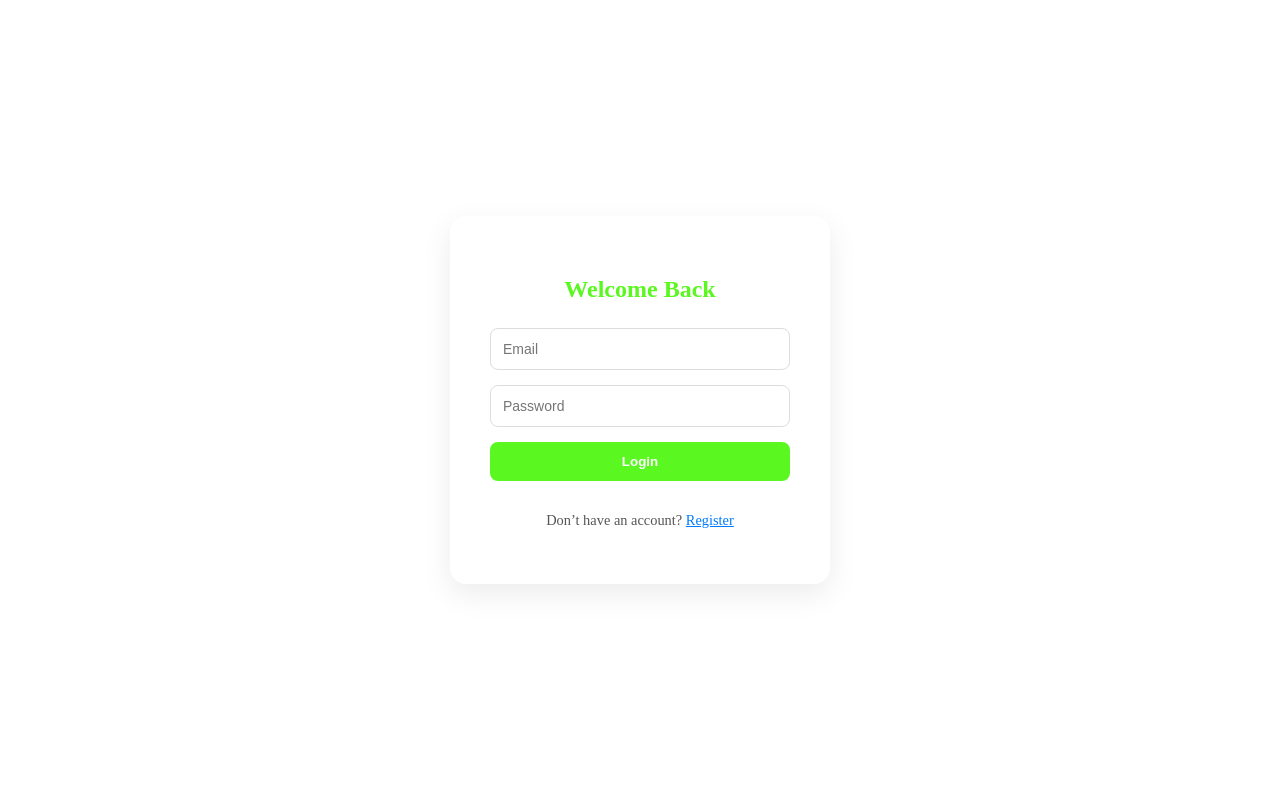
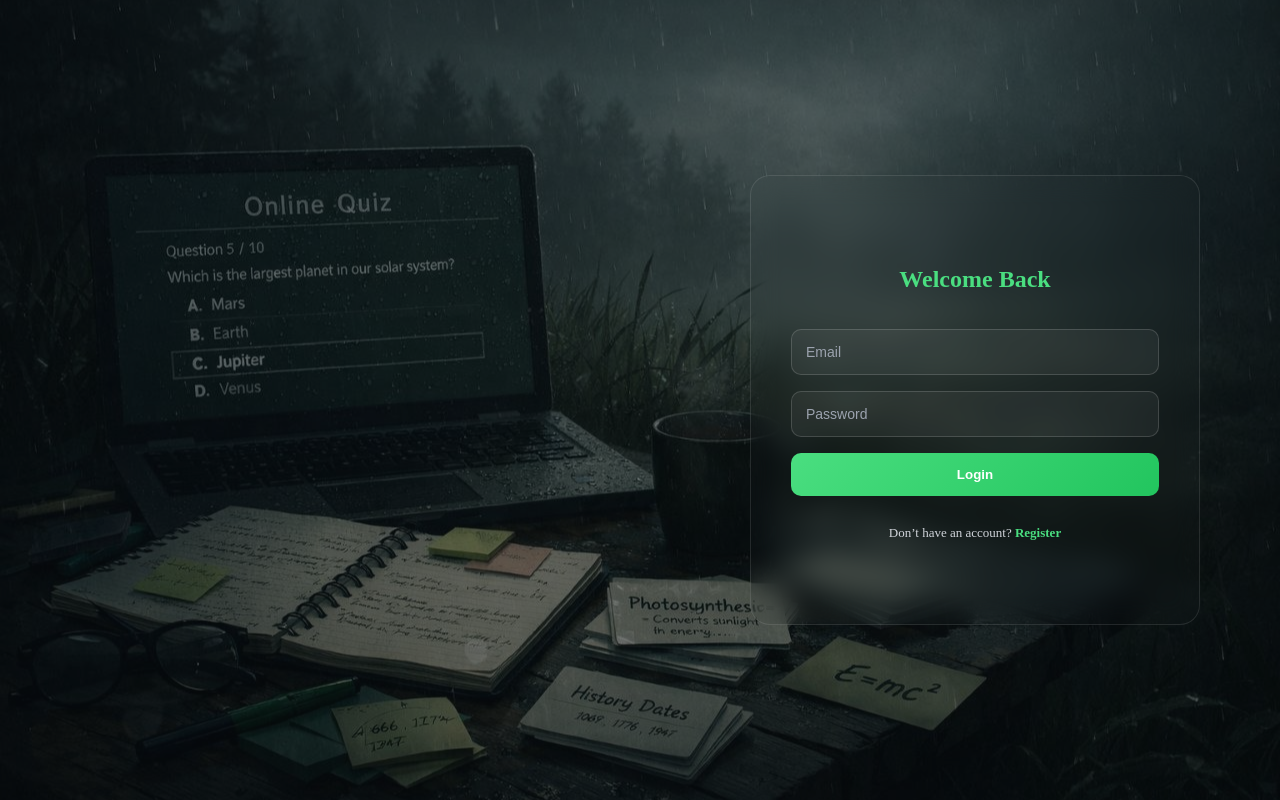
Before and after one commit to Natnael1921/AI-Smart-Study, a React (Vite) app in the folder Frontend/: page /auth in a window 1280 px wide. Built offline with nearby package versions, Linux system fonts and the light colour scheme.

Commit message:
improve auth ui

```diff
--- a/Frontend/pages/Auth.jsx
+++ b/Frontend/pages/Auth.jsx
@@ -50,6 +50,7 @@ const Auth = ({ setUser }) => {
 
   return (
     <div className="auth-container">
+      <div className="auth-form-wrapper">
         <form className="auth-box" onSubmit={handleSubmit}>
           <h2>{mode === "login" ? "Welcome Back" : "Create Account"}</h2>
 
@@ -89,7 +90,6 @@ const Auth = ({ setUser }) => {
             </button>
           )}
 
-        {/* Toggle link */}
           <p className="auth-toggle">
             {mode === "login" ? (
               <>
@@ -105,6 +105,7 @@ const Auth = ({ setUser }) => {
           </p>
         </form>
       </div>
+    </div>
   );
 };
 
--- a/Frontend/styles/auth.css
+++ b/Frontend/styles/auth.css
@@ -1,69 +1,125 @@
-.auth-container {
-  min-height: 100vh;
-  display: flex;
-  justify-content: center;
-  align-items: center;
-  background: #ffffff;
+* {
+  box-sizing: border-box;
 }
 
+body {
+  margin: 0;
+}
+
+.auth-container {
+  height: 100vh;
+  width: 100%;
+  background: url("/auth-bg.jpg") center/cover no-repeat;
+  display: flex;
+  align-items: center;
+  justify-content: flex-end;
+  position: relative;
+  background-position: left center;
+}
+
+.auth-container::before {
+  content: "";
+  position: absolute;
+  inset: 0;
+  background: rgba(10, 15, 20, 0.55);
+}
+
+.auth-form-wrapper {
+  position: relative;
+  z-index: 2;
+  width: 100%;
+  max-width: 450px;
+  margin-right: 80px;
+}
+
+/* FORM BOX  */
 .auth-box {
   width: 100%;
-  max-width: 380px;
-  padding: 40px;
-  border-radius: 16px;
-  box-shadow: 0 10px 30px rgba(0, 0, 0, 0.08);
+  padding: 70px 40px;
+
+  background: rgba(255, 255, 255, 0.01);
+  backdrop-filter: blur(14px);
+  border-radius: 20px;
+  border: 1px solid rgba(255, 255, 255, 0.1);
+
   display: flex;
   flex-direction: column;
-  gap: 15px;
+  gap: 16px;
 }
 
+/* TITLE */
 .auth-box h2 {
   text-align: center;
-  color: #5AF721;
-  margin-bottom: 10px;
+  color: #4ade80;
 }
 
+/* INPUT */
 .auth-box input {
-  padding: 12px;
-  border-radius: 8px;
-  border: 1px solid #ddd;
+  padding: 14px;
+  border-radius: 10px;
+  border: 1px solid rgba(255, 255, 255, 0.15);
   font-size: 14px;
+
+  background: rgba(255, 255, 255, 0.05);
+  color: white;
 }
 
+.auth-box input::placeholder {
+  color: #9ca3af;
+}
+
+.auth-box input:focus {
+  outline: none;
+  border-color: #4ade80;
+}
+
+/* BUTTON */
 .auth-box button {
-  background: #5AF721;
+  background: linear-gradient(135deg, #4ade80, #22c55e);
   border: none;
-  padding: 12px;
+  padding: 14px;
   color: white;
   font-weight: 600;
-  border-radius: 8px;
+  border-radius: 10px;
   cursor: pointer;
+  transition: 0.3s;
 }
 
 .auth-box button:hover {
-  background: #48d61a;
+  transform: translateY(-2px);
+  box-shadow: 0 10px 25px rgba(34, 197, 94, 0.3);
 }
+
+/* TOGGLE */
 .auth-toggle {
-  margin-top: 1rem;
   text-align: center;
-  font-size: 0.9rem;
-  color: #555;
+  font-size: 13px;
+  color: #d1d5db;
 }
 
 .auth-toggle span {
-  color: #007bff;
+  color: #4ade80;
   cursor: pointer;
+  font-weight: 600;
+}
+
+.auth-toggle span:hover {
   text-decoration: underline;
 }
 
-.auth-toggle span:hover {
-  color: #0056b3;
-}
+/* MOBILE */
+@media (max-width: 768px) {
+  .auth-container {
+    justify-content: center;
+    padding: 20px;
+  }
 
-/* Mobile */
-@media (max-width: 480px) {
+  .auth-form-wrapper {
+    margin: 0;
+    max-width: 100%;
+  }
+
   .auth-box {
-    margin: 20px;
-    padding: 30px;
+    padding: 30px 20px;
   }
 }
```
Also changed, not shown: Frontend/public/auth-bg.jpg (added). Lines whose indentation alone changed are shown as unchanged.
